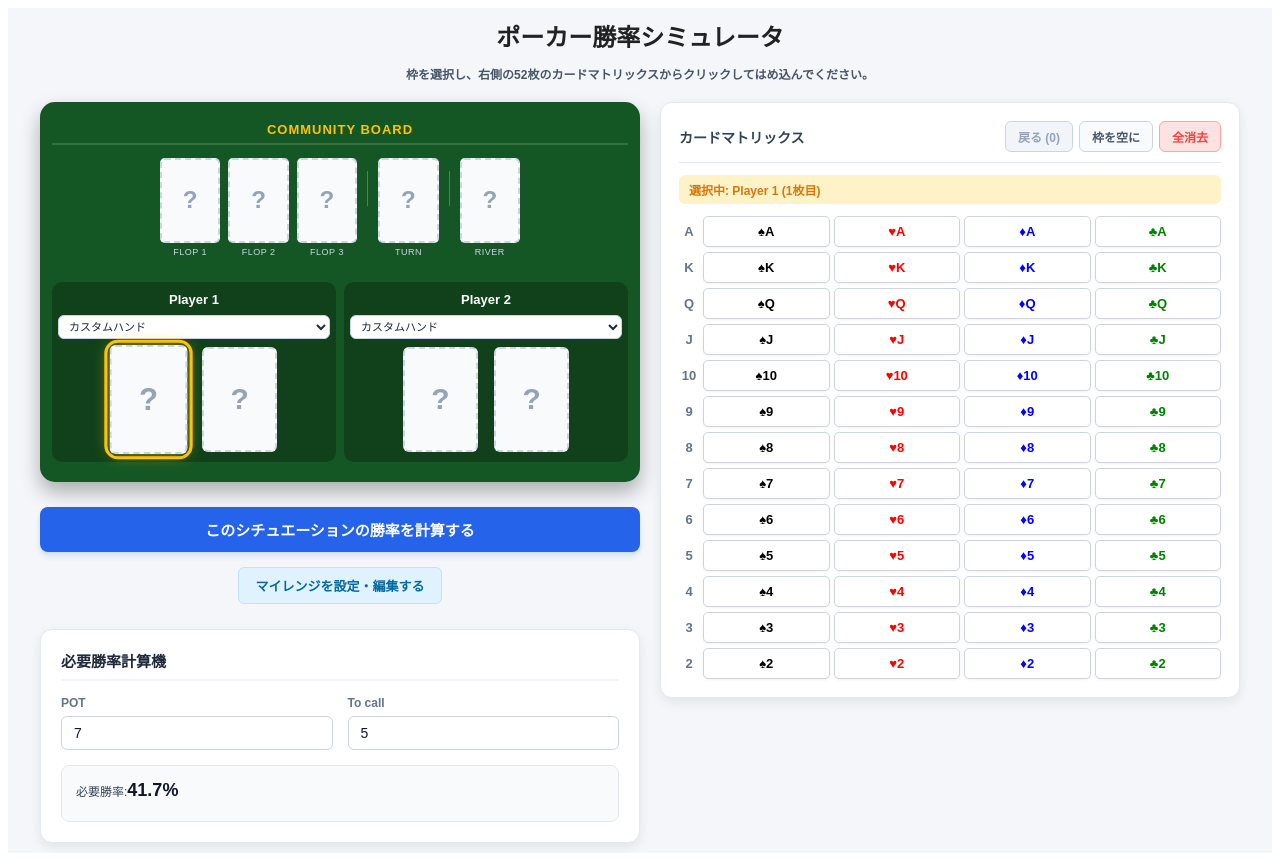
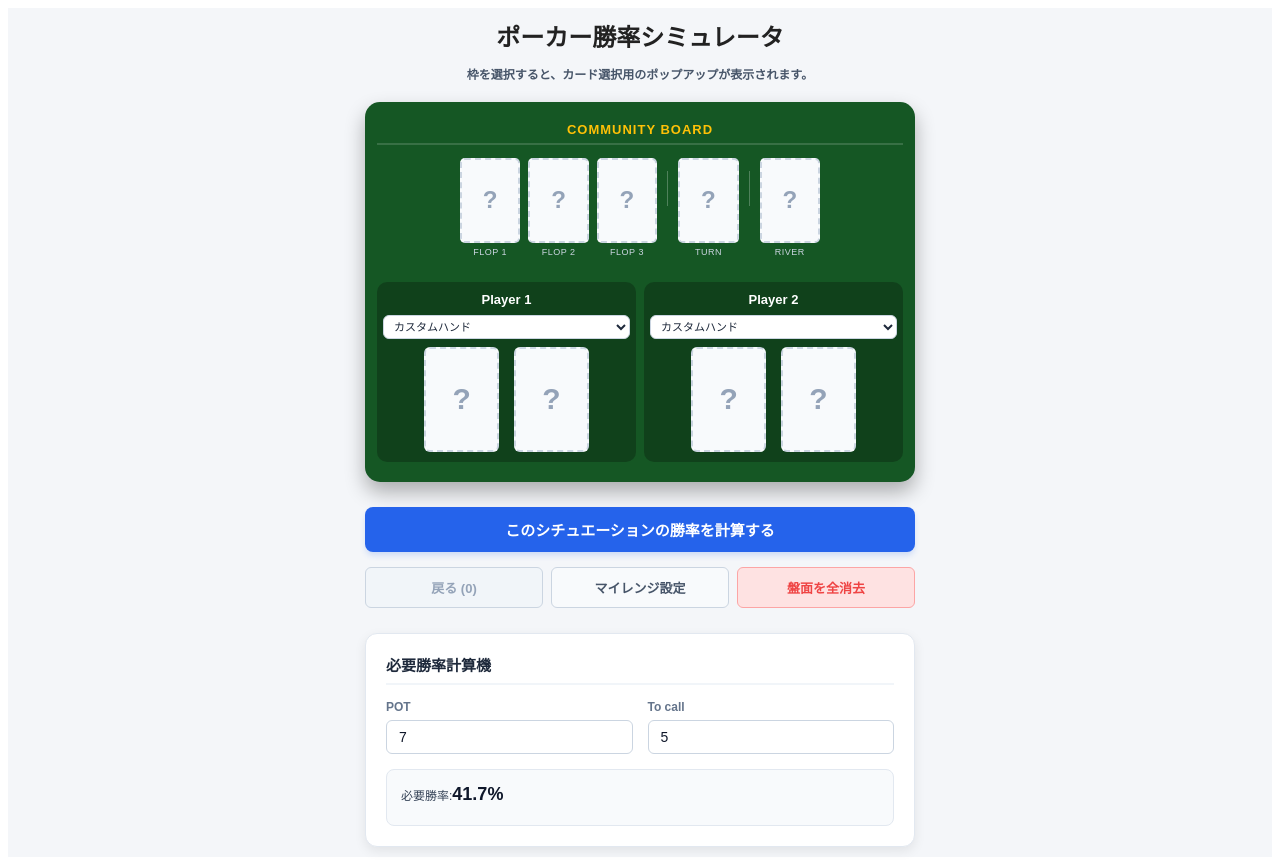
Before and after one commit to ZLSAGA/poker-tool-cabin, a React (Vite) app: page / in a window 1280 px wide. Built offline with nearby package versions, Linux system fonts and the light colour scheme.

Commit message:
カードマトリクスをポップアップするようにした

```diff
--- a/src/App.jsx
+++ b/src/App.jsx
@@ -1,7 +1,6 @@
 import { useState, useEffect } from "react";
 import { calculateEquity } from "./utilities/simulator";
 
-// 新しいコンポーネントをインポート
 import CommunityBoard from "./components/CommunityBoard";
 import PlayerSection from "./components/PlayerSection";
 import PotOddsCalculator from "./components/PotOddsCalculator";
@@ -47,19 +46,12 @@ function getAnyRange() {
 }
 
 export default function App() {
-  const [isMobile, setIsMobile] = useState(false);
-  useEffect(() => {
-    const handleResize = () => setIsMobile(window.innerWidth < 960);
-    handleResize(); window.addEventListener("resize", handleResize);
-    return () => window.removeEventListener("resize", handleResize);
-  }, []);
-
   const [p1Select, setP1Select] = useState("custom");
   const [p2Select, setP2Select] = useState("custom");
   const [p1Hand, setP1Hand] = useState(["", ""]);
   const [p2Hand, setP2Hand] = useState(["", ""]);
   const [board, setBoard] = useState(["", "", "", "", ""]);
-  const [activeSlot, setActiveSlot] = useState({ target: "p1", index: 0 });
+  const [activeSlot, setActiveSlot] = useState(null);
   const [history, setHistory] = useState([]);
   const [result, setResult] = useState(null);
   const [time, setTime] = useState(null);
@@ -79,14 +71,17 @@ export default function App() {
   ];
 
 const saveToHistory = () => {
-    setHistory(prev => [...prev, { board: [...board], p1Hand: [...p1Hand], p2Hand: [...p2Hand], activeSlot: activeSlot ? { ...activeSlot } : null }]);
+  setHistory(prev => [...prev, { board: [...board], p1Hand: [...p1Hand], p2Hand: [...p2Hand] }]);
 };
 
 const handleUndo = () => {
   if (history.length === 0 || isLoading) return;
   const previousState = history[history.length - 1];
   setHistory(prev => prev.slice(0, -1));
-    setBoard(previousState.board); setP1Hand(previousState.p1Hand); setP2Hand(previousState.p2Hand); setActiveSlot(previousState.activeSlot);
+  setBoard(previousState.board);
+  setP1Hand(previousState.p1Hand);
+  setP2Hand(previousState.p2Hand);
+  setActiveSlot(null);
   setErrorMessage("");
 };
 
@@ -102,23 +97,18 @@ export default function App() {
 
     if (target === "p1") {
       const nextHand = [...p1Hand]; nextHand[index] = cardKey; setP1Hand(nextHand);
-      if (index === 0) setActiveSlot({ target: "p1", index: 1 });
-      else if (p2Select === "custom" && p2Hand.includes("")) setActiveSlot({ target: "p2", index: p2Hand.indexOf("") });
-      else setActiveSlot({ target: "board", index: board.indexOf("") !== -1 ? board.indexOf("") : 0 });
     } else if (target === "p2") {
       const nextHand = [...p2Hand]; nextHand[index] = cardKey; setP2Hand(nextHand);
-      if (index === 0) setActiveSlot({ target: "p2", index: 1 });
-      else setActiveSlot({ target: "board", index: board.indexOf("") !== -1 ? board.indexOf("") : 0 });
     } else if (target === "board") {
       const nextBoard = [...board]; nextBoard[index] = cardKey; setBoard(nextBoard);
-      if (index < 4) setActiveSlot({ target: "board", index: index + 1 });
-      else setActiveSlot(null);
     }
+
+    setActiveSlot(null);
   };
 
-  const handleClearSlot = () => {
-    if (!activeSlot || isLoading) return;
-    const { target, index } = activeSlot;
+
+  const handleClearSpecificSlot = (target, index) => {
+    if (isLoading) return;
     let currentCard = target === "p1" ? p1Hand[index] : target === "p2" ? p2Hand[index] : board[index];
     if (currentCard === "") return;
 
@@ -126,17 +116,10 @@ export default function App() {
 
     if (target === "p1") {
       const nextHand = [...p1Hand]; nextHand[index] = ""; setP1Hand(nextHand);
-      if (index === 0) setActiveSlot({ target: "p1", index: 1 });
-      else if (p2Select === "custom" && p2Hand.includes("")) setActiveSlot({ target: "p2", index: p2Hand.indexOf("") });
-      else setActiveSlot({ target: "board", index: board.indexOf("") !== -1 ? board.indexOf("") : 0 });
     } else if (target === "p2") {
       const nextHand = [...p2Hand]; nextHand[index] = ""; setP2Hand(nextHand);
-      if (index === 0) setActiveSlot({ target: "p2", index: 1 });
-      else setActiveSlot({ target: "board", index: board.indexOf("") !== -1 ? board.indexOf("") : 0 });
     } else if (target === "board") {
       const nextBoard = [...board]; nextBoard[index] = ""; setBoard(nextBoard);
-      if (index < 4) setActiveSlot({ target: "board", index: index + 1 });
-      else setActiveSlot(null);
     }
   };
 
@@ -145,7 +128,7 @@ export default function App() {
     if (board.every(c => c === "") && p1Hand.every(c => c === "") && p2Hand.every(c => c === "")) return;
     saveToHistory();
     setBoard(["", "", "", "", ""]); setP1Hand(["", ""]); setP2Hand(["", ""]);
-    setActiveSlot({ target: "p1", index: 0 }); setResult(null); setTime(null); setErrorMessage(""); setOuts(null);
+    setActiveSlot(null); setResult(null); setTime(null); setErrorMessage(""); setOuts(null);
   };
 
   const getPlayerData = (selectValue, customHand) => {
@@ -202,20 +185,16 @@ export default function App() {
   return (
     <div style={{ position: "relative", top: 0, left: 0, width: "100%", minHeight: "100vh", margin: 0, padding: "10px", fontFamily: "sans-serif", backgroundColor: "#f4f6f9", boxSizing: "border-box" }}>
       <h1 style={{ textAlign: "center", color: "#222", marginBottom: "5px", marginTop: "0px", fontSize: "clamp(18px, 2.5vw, 24px)" }}>ポーカー勝率シミュレータ</h1>
-      <p style={{ textAlign: "center", color: "#475569", fontWeight: "bold", fontSize: "12px", marginBottom: "20px" }}>枠を選択し、右側の52枚のカードマトリックスからクリックしてはめ込んでください。</p>
+      <p style={{ textAlign: "center", color: "#475569", fontWeight: "bold", fontSize: "12px", marginBottom: "20px" }}>枠を選択すると、カード選択用のポップアップが表示されます。</p>
 
-      <div style={{ display: "flex", flexWrap: "wrap", gap: "20px", maxWidth: "1200px", margin: "0 auto", alignItems: "flex-start" }}>
+      <div style={{ maxWidth: "550px", margin: "0 auto", boxSizing: "border-box" }}>
 
-        {/* 【左カラム】 */}
-        <div style={{ flex: "1.5", minWidth: "280px", maxWidth: "600px", width: "100%", boxSizing: "border-box" }}>
         <div style={{ backgroundColor: "#155724", padding: "20px 12px", borderRadius: "15px", boxShadow: "0 10px 20px rgba(0,0,0,0.3)", color: "white", marginBottom: "25px" }}>
+          {/* コミュニティボード */}
+          <CommunityBoard board={board} isLoading={isLoading} activeSlot={activeSlot} setActiveSlot={setActiveSlot} getSlotStyle={getSlotStyle} outs={outs} SUITS={SUITS} handleClearSpecificSlot={handleClearSpecificSlot} />
 
-            {/* ① コミュニティボード */}
-            <CommunityBoard board={board} isLoading={isLoading} activeSlot={activeSlot} setActiveSlot={setActiveSlot} getSlotStyle={getSlotStyle} outs={outs} SUITS={SUITS} />
-
-            {/* ② プレイヤー手札＆勝率バー */}
-            <PlayerSection isLoading={isLoading} p1Select={p1Select} setP1Select={setP1Select} p2Select={p2Select} setP2Select={setP2Select} p1Hand={p1Hand} p2Hand={p2Hand} setActiveSlot={setActiveSlot} getSlotStyle={getSlotStyle} getRangeLabel={getRangeLabel} result={result} />
-
+          {/* プレイヤー手札＆勝率バー */}
+          <PlayerSection isLoading={isLoading} p1Select={p1Select} setP1Select={setP1Select} p2Select={p2Select} setP2Select={setP2Select} p1Hand={p1Hand} p2Hand={p2Hand} setActiveSlot={setActiveSlot} getSlotStyle={getSlotStyle} getRangeLabel={getRangeLabel} result={result} handleClearSpecificSlot={handleClearSpecificSlot} />
         </div>
 
         {/* 計算コントロール */}
@@ -224,28 +203,55 @@ export default function App() {
           <button onClick={handleCalculate} disabled={isLoading} style={{ width: "100%", backgroundColor: isLoading ? "#64748b" : "#2563eb", color: "white", border: "none", padding: "12px 20px", borderRadius: "8px", fontSize: "15px", fontWeight: "bold", cursor: isLoading ? "not-allowed" : "pointer", boxShadow: isLoading ? "none" : "0 4px 6px -1px rgba(37, 99, 235, 0.2)", transition: "all 0.2s ease" }}>
             {isLoading ? "確率を計算しています..." : "このシチュエーションの勝率を計算する"}
           </button>
-            <div style={{ marginTop: "15px" }}>
-              <button disabled={isLoading} onClick={() => setIsRangeModalOpen(true)} style={{ backgroundColor: "#e0f2fe", color: "#0369a1", border: "1px solid #bae6fd", padding: "8px 16px", fontSize: "13px", borderRadius: "6px", fontWeight: "bold", cursor: isLoading ? "not-allowed" : "pointer" }}>
-                マイレンジを設定・編集する
+
+          {/* 「戻る」ボタンをメイン画面に常駐化、等幅配置 */}
+          <div style={{ marginTop: "15px", display: "flex", gap: "8px", justifyContent: "center" }}>
+            <button
+              onClick={handleUndo}
+              disabled={history.length === 0 || isLoading}
+              style={{
+                flex: 1, backgroundColor: (history.length === 0 || isLoading) ? "#f1f5f9" : "#e0f2fe",
+                color: (history.length === 0 || isLoading) ? "#94a3b8" : "#0369a1",
+                border: (history.length === 0 || isLoading) ? "1px solid #cbd5e1" : "1px solid #bae6fd",
+                padding: "10px 8px", fontSize: "13px", borderRadius: "6px", fontWeight: "bold",
+                cursor: (history.length === 0 || isLoading) ? "not-allowed" : "pointer"
+              }}
+            >
+              戻る ({history.length})
+            </button>
+            <button disabled={isLoading} onClick={() => setIsRangeModalOpen(true)} style={{ flex: 1, backgroundColor: "#f8fafc", color: "#475569", border: "1px solid #cbd5e1", padding: "10px 8px", fontSize: "13px", borderRadius: "6px", fontWeight: "bold", cursor: isLoading ? "not-allowed" : "pointer" }}>
+              マイレンジ設定
+            </button>
+            <button disabled={isLoading} onClick={handleClearAll} style={{ flex: 1, backgroundColor: "#fee2e2", color: "#ef4444", border: "1px solid #fca5a5", padding: "10px 8px", fontSize: "13px", borderRadius: "6px", fontWeight: "bold", cursor: isLoading ? "not-allowed" : "pointer" }}>
+              盤面を全消去
             </button>
           </div>
+
           {time !== null && !isLoading && (
-              <div style={{ marginTop: "15px", color: "#444", fontSize: "13px", backgroundColor: "#fff", padding: "12px", borderRadius: "8px", border: "1px solid #e2e8f0", display: "inline-block" }}>
+            <div style={{ marginTop: "15px", color: "#444", fontSize: "13px", backgroundColor: "#fff", padding: "12px", borderRadius: "8px", border: "1px solid #e2e8f0", display: "inline-block", width: "100%", boxSizing: "border-box" }}>
               <p style={{ margin: "3px 0" }}>計算手法: <strong>{calcMethod}</strong></p>
               <p style={{ margin: "3px 0" }}>処理時間: <strong>{time.toFixed(1)} ミリ秒</strong></p>
             </div>
           )}
         </div>
 
-          {/* ③ 必要勝率計算機 */}
+        {/* 必要勝率計算機 */}
         <PotOddsCalculator isLoading={isLoading} potSize={potSize} setPotSize={setPotSize} callAmount={callAmount} setCallAmount={setCallAmount} result={result} />
       </div>
 
-        {/* ④ 【右カラム】カードマトリックス */}
-        <CardMatrix isLoading={isLoading} history={history} handleUndo={handleUndo} activeSlot={activeSlot} handleClearSlot={handleClearSlot} handleClearAll={handleClearAll} RANKS={RANKS} SUITS={SUITS} usedCards={usedCards} handleSelectCard={handleSelectCard} />
-      </div>
+      {/* 【ポップアップ】カードマトリックス */}
+      <CardMatrix
+        isOpen={activeSlot !== null}
+        onClose={() => setActiveSlot(null)}
+        isLoading={isLoading}
+        activeSlot={activeSlot}
+        RANKS={RANKS}
+        SUITS={SUITS}
+        usedCards={usedCards}
+        handleSelectCard={handleSelectCard}
+      />
 
-      {/* ⑤ マイレンジ編集モーダル */}
+      {/* マイレンジ編集モーダル */}
       <RangeModal isRangeModalOpen={isRangeModalOpen} setIsRangeModalOpen={setIsRangeModalOpen} myRange={myRange} setMyRange={setMyRange} RANKS={RANKS} />
     </div>
   );
--- a/src/components/CardMatrix.jsx
+++ b/src/components/CardMatrix.jsx
@@ -4,29 +4,34 @@ const secondaryBtnStyle = {
   backgroundColor: "#f8fafc", color: "#475569", border: "1px solid #cbd5e1", padding: "6px 12px", borderRadius: "6px", fontSize: "12px", fontWeight: "bold", cursor: "pointer", display: "inline-flex", alignItems: "center", gap: "4px"
 };
 
-export default function CardMatrix({ isLoading, history, handleUndo, activeSlot, handleClearSlot, handleClearAll, RANKS, SUITS, usedCards, handleSelectCard }) {
+export default function CardMatrix({ isOpen, onClose, isLoading, activeSlot, RANKS, SUITS, usedCards, handleSelectCard }) {
+  if (!isOpen || !activeSlot) return null;
+
   return (
-    <div style={{ flex: "1", minWidth: "280px", width: "100%", backgroundColor: "white", padding: "18px", borderRadius: "12px", boxShadow: "0 4px 12px rgba(0,0,0,0.08)", border: "1px solid #e2e8f0", position: "sticky", top: "20px", opacity: isLoading ? 0.6 : 1, overflowX: "auto" }}>
+    <div
+      onClick={onClose}
+      style={{
+        position: "fixed", top: 0, left: 0, width: "100vw", height: "100vh",
+        backgroundColor: "rgba(0,0,0,0.6)", display: "flex", justifyContent: "center",
+        alignItems: "center", zIndex: 1000
+      }}
+    >
+      <div
+        onClick={(e) => e.stopPropagation()}
+        style={{
+          backgroundColor: "white", padding: "20px", borderRadius: "12px",
+          boxShadow: "0 10px 30px rgba(0,0,0,0.3)", maxWidth: "460px", width: "92%",
+          maxHeight: "90vh", overflowY: "auto", boxSizing: "border-box", opacity: isLoading ? 0.6 : 1
+        }}
+      >
         <div style={{ display: "flex", justifyContent: "space-between", alignItems: "center", marginBottom: "12px", borderBottom: "1px solid #e2e8f0", paddingBottom: "10px" }}>
-        <h4 style={{ margin: 0, color: "#334155", fontSize: "14px", fontWeight: "bold" }}>カードマトリックス</h4>
-        <div style={{ display: "flex", gap: "6px" }}>
-          <button onClick={handleUndo} disabled={history.length === 0 || isLoading} style={{ ...secondaryBtnStyle, backgroundColor: (history.length === 0 || isLoading) ? "#f1f5f9" : "#e0f2fe", color: (history.length === 0 || isLoading) ? "#94a3b8" : "#0369a1", border: (history.length === 0 || isLoading) ? "1px solid #cbd5e1" : "1px solid #bae6fd", cursor: isLoading ? "not-allowed" : "pointer" }}>
-            戻る ({history.length})
-          </button>
-          <button onClick={handleClearSlot} disabled={!activeSlot || isLoading} style={{ ...secondaryBtnStyle, cursor: isLoading ? "not-allowed" : "pointer" }}>枠を空に</button>
-          <button onClick={handleClearAll} disabled={isLoading} style={{...secondaryBtnStyle, backgroundColor: "#fee2e2", color: "#ef4444", border: "1px solid #fca5a5", cursor: isLoading ? "not-allowed" : "pointer"}}>全消去</button>
-        </div>
+          <h4 style={{ margin: 0, color: "#1e293b", fontSize: "15px", fontWeight: "bold" }}>カードを選択</h4>
+          <button onClick={onClose} style={{ ...secondaryBtnStyle, backgroundColor: "#64748b", color: "white", border: "none" }}>閉じる</button>
         </div>
 
-      {activeSlot ? (
         <div style={{ fontSize: "12px", color: "#d97706", backgroundColor: "#fef3c7", padding: "6px 10px", borderRadius: "6px", marginBottom: "12px", fontWeight: "bold" }}>
           選択中: {activeSlot.target === "board" ? `ボード (スロット${activeSlot.index + 1})` : `Player ${activeSlot.target === "p1" ? "1" : "2"} (${activeSlot.index + 1}枚目)`}
         </div>
-      ) : (
-        <div style={{ fontSize: "12px", color: "#64748b", backgroundColor: "#f8fafc", padding: "6px 10px", borderRadius: "6px", marginBottom: "12px" }}>
-          スタックを選択してください
-        </div>
-      )}
 
         <div style={{ display: "flex", flexDirection: "column", gap: "5px" }}>
           {RANKS.map(rank => (
@@ -41,7 +46,7 @@ export default function CardMatrix({ isLoading, history, handleUndo, activeSlot,
                     onClick={() => handleSelectCard(cardKey)}
                     disabled={isUsed || isLoading}
                     style={{
-                    flex: 1, padding: "clamp(3px, 1.2vw, 7px) 0", fontSize: "clamp(10px, 1.2vw, 13px)", fontWeight: "bold", borderRadius: "5px", border: "1px solid #cbd5e1", backgroundColor: isUsed ? "#e2e8f0" : "white", color: isUsed ? "#94a3b8" : suit.color, cursor: (isUsed || isLoading) ? "not-allowed" : "pointer", transition: "all 0.1s ease", boxShadow: isUsed ? "none" : "0 1px 3px rgba(0,0,0,0.05)", textDecoration: isUsed ? "line-through" : "none"
+                      flex: 1, padding: "8px 0", fontSize: "12px", fontWeight: "bold", borderRadius: "5px", border: "1px solid #cbd5e1", backgroundColor: isUsed ? "#e2e8f0" : "white", color: isUsed ? "#94a3b8" : suit.color, cursor: (isUsed || isLoading) ? "not-allowed" : "pointer", transition: "all 0.1s ease", boxShadow: isUsed ? "none" : "0 1px 3px rgba(0,0,0,0.05)", textDecoration: isUsed ? "line-through" : "none"
                     }}
                   >
                     {suit.symbol}{rank === "T" ? "10" : rank}
@@ -52,5 +57,6 @@ export default function CardMatrix({ isLoading, history, handleUndo, activeSlot,
           ))}
         </div>
       </div>
+    </div>
   );
 }
--- a/src/components/PlayerSection.jsx
+++ b/src/components/PlayerSection.jsx
@@ -3,6 +3,9 @@ import PlayingCard from "./PlayingCard";
 
 const playerSelectStyle = {
   width: "100%", padding: "4px 6px", borderRadius: "6px", border: "1px solid #cbd5e1", fontSize: "11px", backgroundColor: "white", color: "#1e293b", cursor: "pointer", outline: "none"
+};
+const closeBtnStyle = {
+  position: "absolute", top: "-6px", right: "-6px", width: "18px", height: "18px", borderRadius: "50%", backgroundColor: "#000000", color: "white", border: "1px solid white", fontSize: "11px", fontWeight: "bold", display: "flex", justifyContent: "center", alignItems: "center", cursor: "pointer", zIndex: 10, boxShadow: "0 2px 4px rgba(0,0,0,0.2)", padding: 0, lineHeight: 1
 };
 
 function RangeCardPlaceholder({ label }) {
@@ -15,7 +18,7 @@ function RangeCardPlaceholder({ label }) {
   );
 }
 
-export default function PlayerSection({ isLoading, p1Select, setP1Select, p2Select, setP2Select, p1Hand, p2Hand, setActiveSlot, getSlotStyle, getRangeLabel, result }) {
+export default function PlayerSection({ isLoading, p1Select, setP1Select, p2Select, setP2Select, p1Hand, p2Hand, setActiveSlot, getSlotStyle, getRangeLabel, result, handleClearSpecificSlot }) {
   const renderPlayer = (id, selectValue, setSelectValue, hand, target) => (
     <div style={{ textAlign: "center", backgroundColor: "rgba(0,0,0,0.25)", padding: "10px 6px", borderRadius: "10px", width: "49%", minWidth: "0" }}>
       <h4 style={{ margin: "0 0 8px 0", fontSize: "13px" }}>Player {id}</h4>
@@ -30,8 +33,18 @@ export default function PlayerSection({ isLoading, p1Select, setP1Select, p2Sele
       <div style={{ display: "flex", justifyContent: "center", gap: "6%", marginTop: "8px", width: "100%" }}>
         {selectValue === "custom" ? (
           <>
-            <div className="card-slot" onClick={() => !isLoading && setActiveSlot({ target, index: 0 })} style={getSlotStyle(target, 0)}><PlayingCard cardKey={hand[0]} /></div>
-            <div className="card-slot" onClick={() => !isLoading && setActiveSlot({ target, index: 1 })} style={getSlotStyle(target, 1)}><PlayingCard cardKey={hand[1]} /></div>
+            <div className="card-slot" onClick={() => !isLoading && setActiveSlot({ target, index: 0 })} style={getSlotStyle(target, 0)}>
+              <PlayingCard cardKey={hand[0]} />
+              {hand[0] && (
+                <button onClick={(e) => { e.stopPropagation(); handleClearSpecificSlot(target, 0); }} style={closeBtnStyle}>×</button>
+              )}
+            </div>
+            <div className="card-slot" onClick={() => !isLoading && setActiveSlot({ target, index: 1 })} style={getSlotStyle(target, 1)}>
+              <PlayingCard cardKey={hand[1]} />
+              {hand[1] && (
+                <button onClick={(e) => { e.stopPropagation(); handleClearSpecificSlot(target, 1); }} style={closeBtnStyle}>×</button>
+              )}
+            </div>
           </>
         ) : (
           <>
```
Also changed, not shown: src/components/CommunityBoard.jsx (+15 -1 lines). Lines whose indentation alone changed are shown as unchanged.
